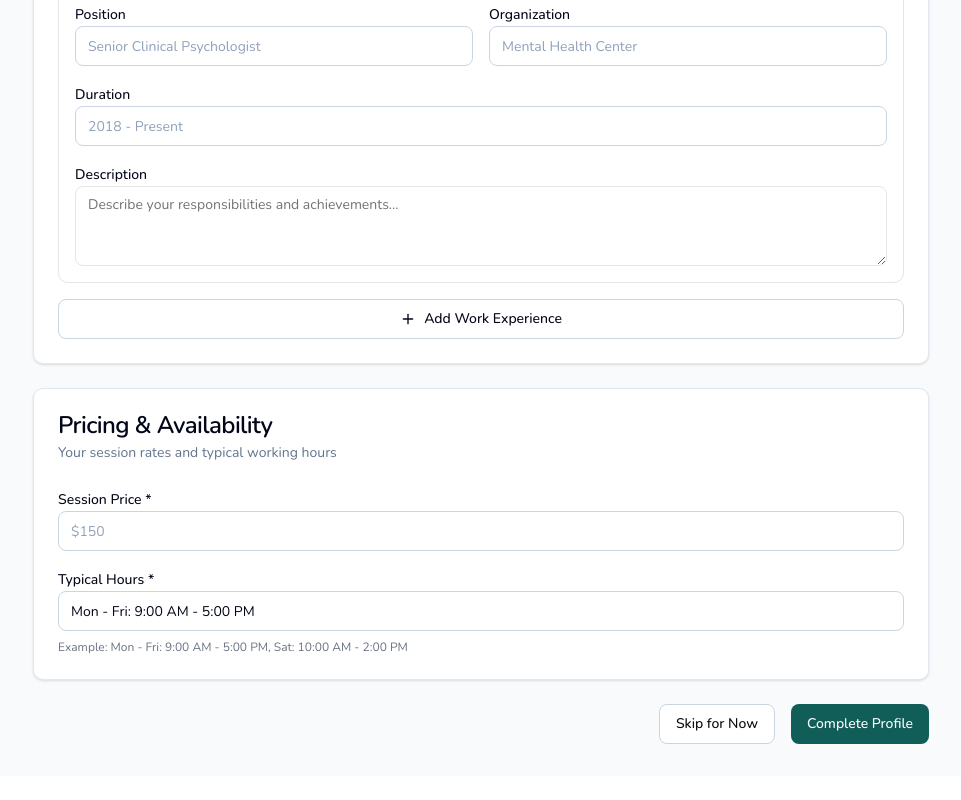
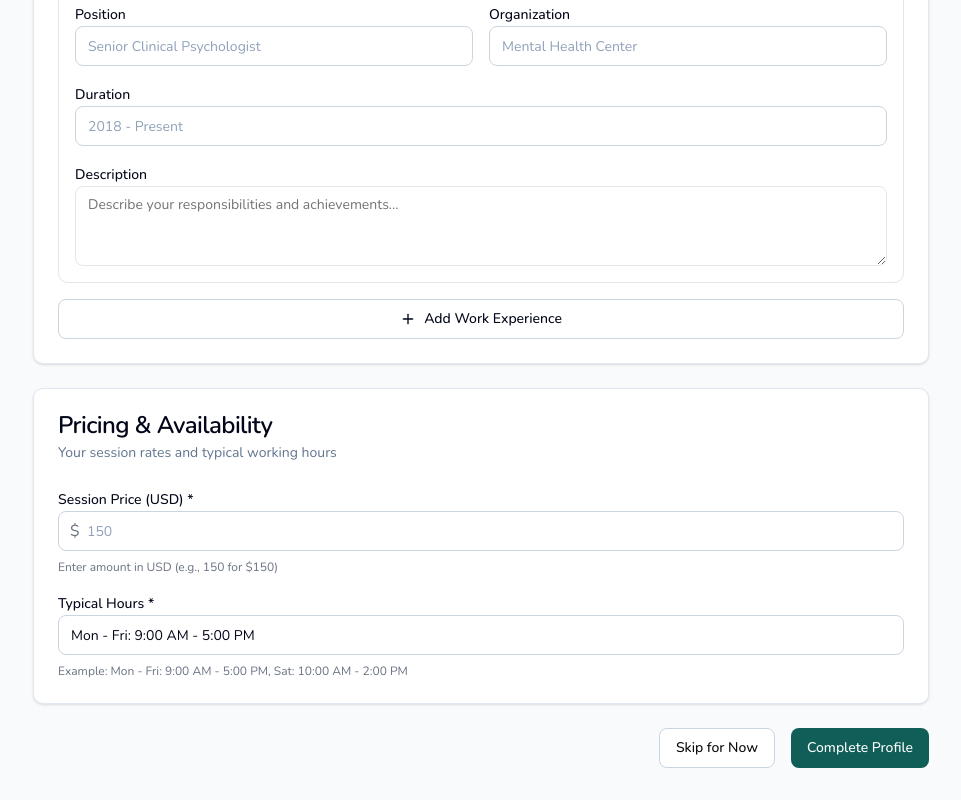
Before and after one commit to jasimarif/Psychology-app-portal, a React (Vite) app in the folder client/: page /profile-setup in a window 1280 px wide. Shown: the part 1762-2562 px from the top of the page, without its empty margins (159-1120 px from the left). Before the commit the page ends 2538 px from the top, so only its background shows below. Built offline with nearby package versions, Linux system fonts and the light colour scheme; no server answers; sample sign-in values are in the browser's storage; a web font is replaced by a local one.

Commit message:
price as number

```diff
--- a/client/src/pages/Profile/ProfileEdit.jsx
+++ b/client/src/pages/Profile/ProfileEdit.jsx
@@ -643,15 +643,23 @@ const ProfileEdit = () => {
               </CardHeader>
               <CardContent className="space-y-4">
                 <div className="space-y-2">
-                  <Label htmlFor="price">Session Price *</Label>
+                  <Label htmlFor="price">Session Price (USD) *</Label>
+                  <div className="relative">
+                    <span className="absolute left-3 top-1/2 -translate-y-1/2 text-gray-500">$</span>
                     <Input
                       id="price"
                       name="price"
+                      type="number"
+                      min="0"
+                      step="0.01"
                       value={formData.price}
                       onChange={handleInputChange}
+                      placeholder="150"
+                      className="pl-7 focus-visible:ring-customGreen"
                       required
-                    className="focus-visible:ring-customGreen"
                     />
+                  </div>
+                  <p className="text-xs text-gray-500">Enter amount in USD (e.g., 150 for $150)</p>
                 </div>
                 <div className="space-y-2">
                   <Label htmlFor="typicalHours">Typical Hours *</Label>
--- a/client/src/pages/Profile/ProfileSetup.jsx
+++ b/client/src/pages/Profile/ProfileSetup.jsx
@@ -519,15 +519,23 @@ const ProfileSetup = () => {
             </CardHeader>
             <CardContent className="space-y-4">
               <div className="space-y-2">
-                <Label htmlFor="price">Session Price *</Label>
+                <Label htmlFor="price">Session Price (USD) *</Label>
+                <div className="relative">
+                  <span className="absolute left-3 top-1/2 -translate-y-1/2 text-gray-500">$</span>
                   <Input
                     id="price"
                     name="price"
+                    type="number"
+                    min="0"
+                    step="0.01"
                     value={formData.price}
                     onChange={handleInputChange}
-                  placeholder="$150"
+                    placeholder="150"
+                    className="pl-7"
                     required
                   />
+                </div>
+                <p className="text-xs text-gray-500">Enter amount in USD (e.g., 150 for $150)</p>
               </div>
               <div className="space-y-2">
                 <Label htmlFor="typicalHours">Typical Hours *</Label>
```
Also changed, not shown: 1 other file (tests, documents, lock files or other folders). Lines whose indentation alone changed are shown as unchanged.
